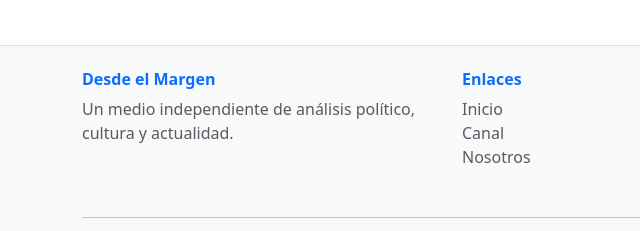
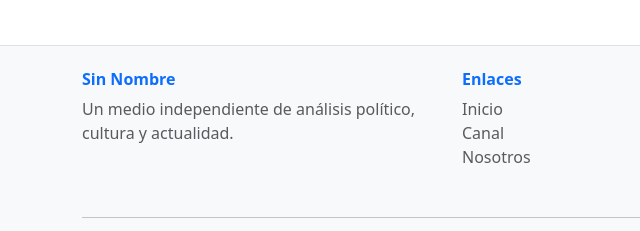
Before and after one commit to pablobarriaaguilar/sinnombre, a plain HTML site: page index.html in a window 1280 px wide. Shown: the part 977-1208 px from the top of the page, 0-640 px from the left. Drawn offline with nearby package versions, Linux system fonts and the light colour scheme; a script that the page names is missing.

Commit message:
quitado de nombre

```diff
--- a/index.html
+++ b/index.html
@@ -4,7 +4,7 @@
 <head>
   <meta charset="UTF-8" />
   <meta name="viewport" content="width=device-width, initial-scale=1.0" />
-  <title>Desde el Margen</title>
+  <title>Sin Nombre</title>
   <link href="https://cdn.jsdelivr.net/npm/bootstrap@5.3.2/dist/css/bootstrap.min.css" rel="stylesheet" />
   <link rel="stylesheet" href="https://cdnjs.cloudflare.com/ajax/libs/font-awesome/6.4.0/css/all.min.css" />
   <!-- Bootstrap JS + Popper.js -->
@@ -78,7 +78,7 @@
 </head>
 <body>
 
-<!-- Navbar --> <nav class="navbar navbar-expand-lg navbar-dark bg-black"> <div class="container"> <a class="navbar-brand fw-bold text-success" href="#">Desde el Margen</a> <button class="navbar-toggler" type="button" data-bs-toggle="collapse" data-bs-target="#navbarNav"> <span class="navbar-toggler-icon"></span> </button> <div class="collapse navbar-collapse justify-content-center" id="navbarNav"> <ul class="navbar-nav"> <li class="nav-item"><a class="nav-link" href="#">Inicio</a></li> <li class="nav-item"><a class="nav-link" href="#">Nosotros</a></li> <li class="nav-item"><a class="nav-link" href="#">Equipo</a></li> <li class="nav-item"><a class="nav-link" href="#">Contacto</a></li> </ul> </div> <div class="d-none d-lg-block"> <button class="btn btn-danger btn-sm">Radio en Vivo</button> </div> </div> </nav>
+<!-- Navbar --> <nav class="navbar navbar-expand-lg navbar-dark bg-black"> <div class="container"> <a class="navbar-brand fw-bold text-success" href="#">Sin Nombre</a> <button class="navbar-toggler" type="button" data-bs-toggle="collapse" data-bs-target="#navbarNav"> <span class="navbar-toggler-icon"></span> </button> <div class="collapse navbar-collapse justify-content-center" id="navbarNav"> <ul class="navbar-nav"> <li class="nav-item"><a class="nav-link" href="#">Inicio</a></li> <li class="nav-item"><a class="nav-link" href="#">Nosotros</a></li> <li class="nav-item"><a class="nav-link" href="#">Equipo</a></li> <li class="nav-item"><a class="nav-link" href="#">Contacto</a></li> </ul> </div> <div class="d-none d-lg-block"> <button class="btn btn-danger btn-sm">Radio en Vivo</button> </div> </div> </nav>
 
 <!-- Bootstrap Bundle con Popper -->
 <script src="https://cdn.jsdelivr.net/npm/bootstrap@5.3.2/dist/js/bootstrap.bundle.min.js"></script>
@@ -199,7 +199,7 @@
     <div class="container">
       <div class="row text-center text-md-start">
         <div class="col-md-4 mb-3">
-          <h6 class="text-primary fw-bold">Desde el Margen</h6>
+          <h6 class="text-primary fw-bold">Sin Nombre</h6>
           <p class="mb-0 text-muted">Un medio independiente de análisis político, cultura y actualidad.</p>
         </div>
         <div class="col-md-4 mb-3">
```
